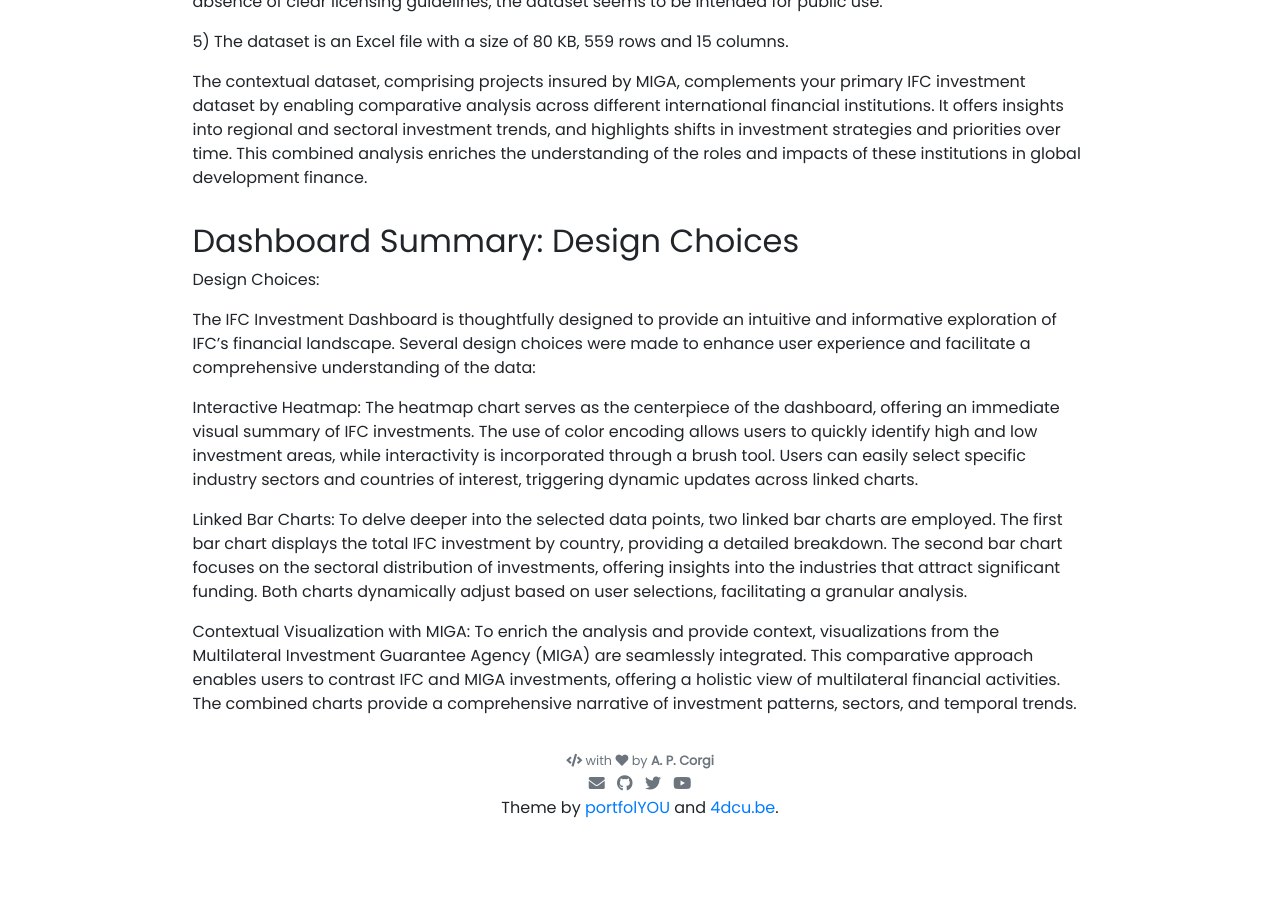
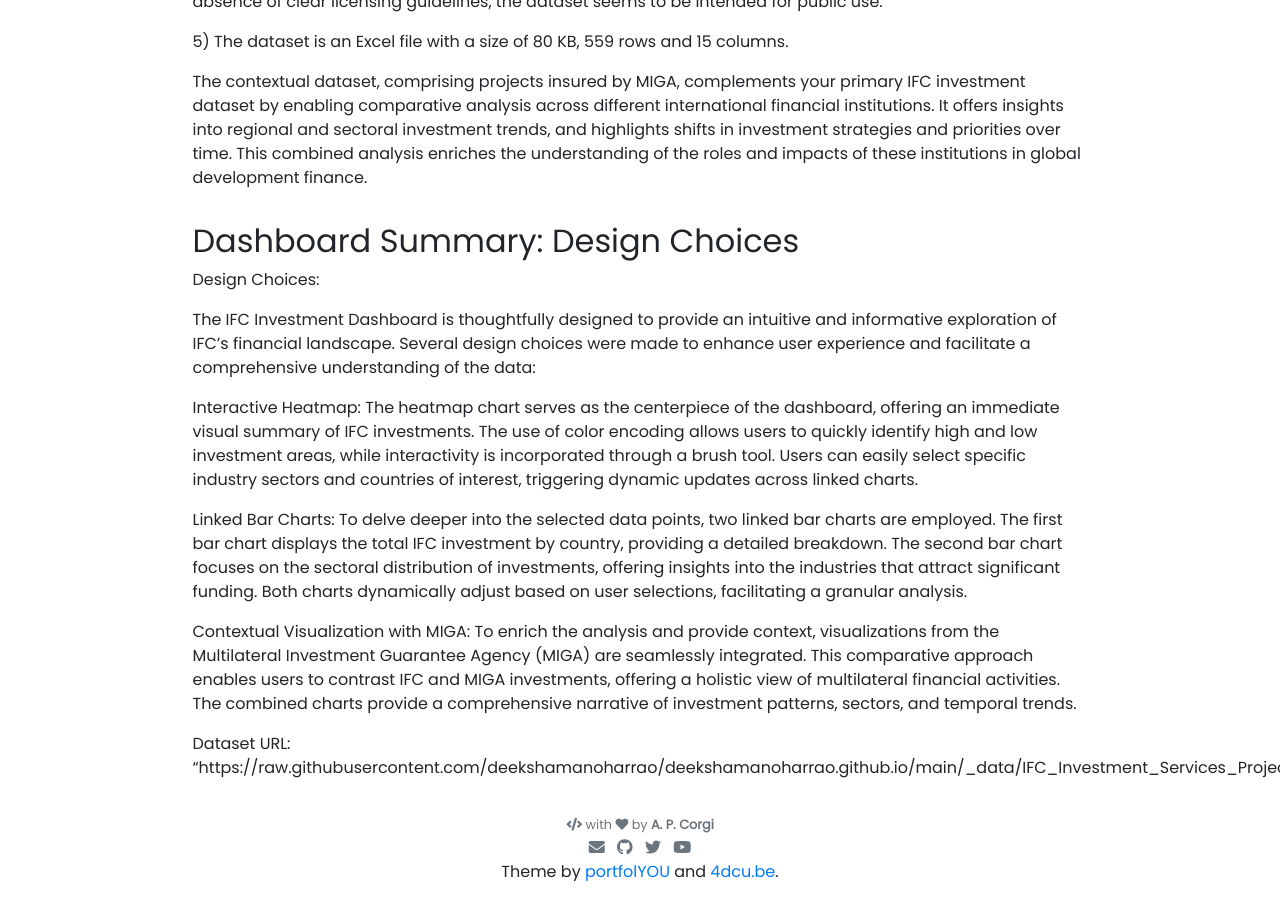
Before and after one commit to sachitv2/sachitv2.github.io, a Jekyll site: the page built from _projects/Final_Project_3.1.md, in a window 1280 px wide and 900 px high, scrolled down 4445 px. Built offline with Jekyll 4.4.1, drawn with Linux system fonts in a browser that asks for light colours; nearby versions of some CDN libraries; before the commit the page ends 5281 px from its top, so only the background shows below that.

Commit message:
Update Final_Project_3.1.md

```diff
--- a/_projects/Final_Project_3.1.md
+++ b/_projects/Final_Project_3.1.md
@@ -98,3 +98,5 @@ Interactive Heatmap: The heatmap chart serves as the centerpiece of the dashboar
 Linked Bar Charts: To delve deeper into the selected data points, two linked bar charts are employed. The first bar chart displays the total IFC investment by country, providing a detailed breakdown. The second bar chart focuses on the sectoral distribution of investments, offering insights into the industries that attract significant funding. Both charts dynamically adjust based on user selections, facilitating a granular analysis.
 
 Contextual Visualization with MIGA: To enrich the analysis and provide context, visualizations from the Multilateral Investment Guarantee Agency (MIGA) are seamlessly integrated. This comparative approach enables users to contrast IFC and MIGA investments, offering a holistic view of multilateral financial activities. The combined charts provide a comprehensive narrative of investment patterns, sectors, and temporal trends.
+
+Dataset URL: "https://raw.githubusercontent.com/deekshamanoharrao/deekshamanoharrao.github.io/main/_data/IFC_Investment_Services_Projects.csv"
```
